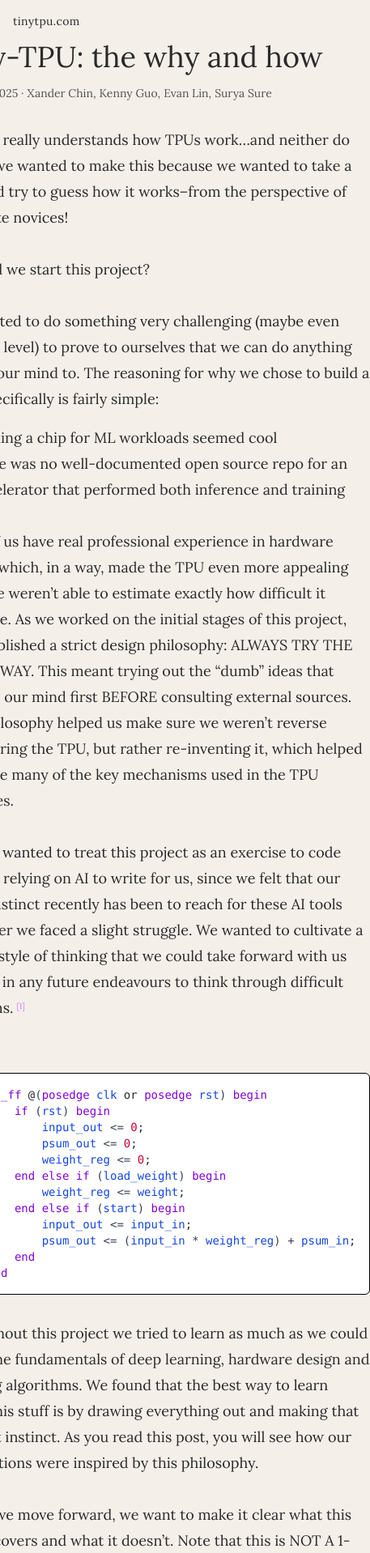
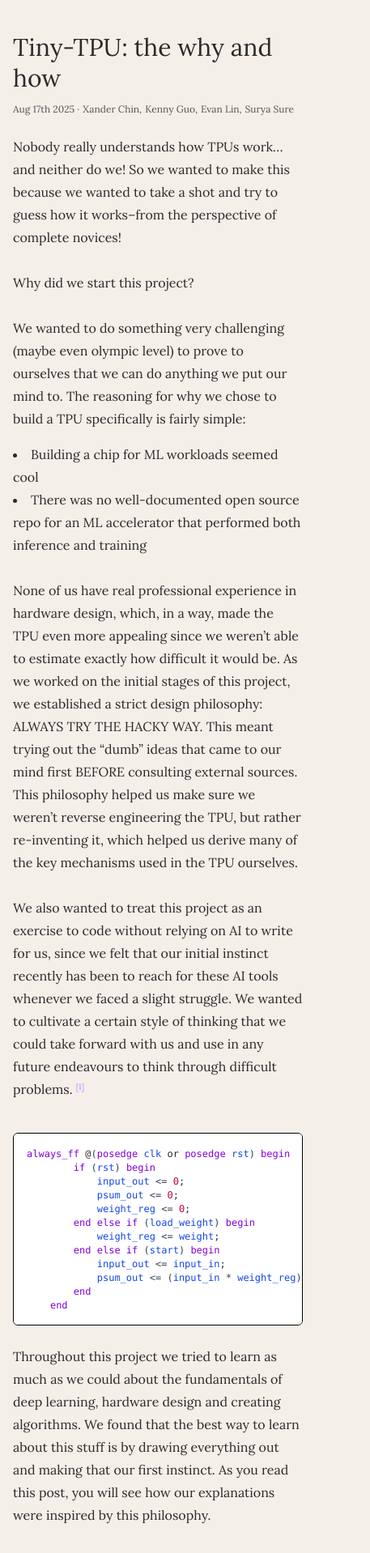
Before and after one commit to tiny-tpu-v2/tinytpu.com, a Next.js app: page / in a window 390 px wide. Shown: the top 1918 px of the page at 81% size, 457 px wide, since content can reach past the window. Built offline with nearby package versions, Linux system fonts and the light colour scheme.

Commit message:
mobile support

```diff
--- a/src/app/layout.js
+++ b/src/app/layout.js
@@ -15,7 +15,7 @@ export default function RootLayout({ children }) {
   return (
     <html lang="en">
       <body className={`${lora.variable} antialiased`}>
-        <div className="fixed top-4 left-4 text-sm tracking-wide">
+        <div className="fixed top-4 left-4 text-sm tracking-wide hidden md:block">
           tinytpu.com
         </div>
         {children}
--- a/src/app/page.js
+++ b/src/app/page.js
@@ -38,13 +38,13 @@ function highlightVerilog(code) {
 
 export default function Home() {
   return (
-    <main className="min-h-screen flex justify-center items-start p-6 pt-12 md:pt-28">
-      <div className="max-w-3xl text-lg leading-8 text-left">
-        <h1 className="text-4xl md:text-5xl leading-tight mb-3">
+    <main className="min-h-screen w-full overflow-x-hidden flex justify-center items-start px-4 sm:px-6 lg:px-8 pt-10 md:pt-28 pb-10 md:pb-14">
+      <div className="w-full max-w-3xl text-base md:text-lg leading-7 md:leading-8 text-left break-words">
+        <h1 className="text-3xl sm:text-4xl md:text-5xl leading-tight mb-3">
           Tiny-TPU: the why and how
         </h1>
         <div className="space-x-4">
-          <p className="text-sm text-neutral-600 mb-8">
+          <p className="text-xs sm:text-sm text-neutral-600 mb-6 sm:mb-8 whitespace-normal break-words">
             Aug 17th 2025 ·
             <a
               href="https://x.com/XanderChin"
@@ -94,7 +94,7 @@ export default function Home() {
           reasoning for why we chose to build a TPU specifically is fairly
           simple:
         </p>
-        <ul className="list-disc list-inside text-left mt-4">
+        <ul className="list-disc list-inside text-left mt-4 break-words">
           <li>Building a chip for ML workloads seemed cool</li>
           <li>
             There was no well-documented open source repo for an ML accelerator
@@ -131,9 +131,9 @@ export default function Home() {
           </sup>
         </p>
 
-        <div className="mt-16 w-full">
+        <div className="mt-10 md:mt-16 w-full">
           <pre
-            className={`${robotoMono.className} border border-black rounded-md bg-white p-4 text-sm md:text-base overflow-x-auto`}
+            className={`${robotoMono.className} border border-black rounded-md bg-white p-4 text-xs sm:text-sm md:text-base overflow-x-auto whitespace-pre md:whitespace-pre-wrap`}
           >
             <code
               dangerouslySetInnerHTML={{
@@ -143,7 +143,7 @@ export default function Home() {
           </pre>
         </div>
 
-        <div className="mt-8">
+        <div className="mt-6 md:mt-8">
           <p>
             Throughout this project we tried to learn as much as we could about
             the fundamentals of deep learning, hardware design and creating
@@ -159,20 +159,20 @@ export default function Home() {
             of the TPU — it is our attempt at re-inventing the TPU ourselves.
           </p>
         </div>
-        <hr className="mt-16 mb-4 border-neutral-200" />
+        <hr className="mt-10 md:mt-16 mb-4 border-neutral-200" />
         <h2 className="text-xs uppercase tracking-wide text-neutral-500">
           Footnotes
         </h2>
-        <p id="fn1" className="text-sm text-neutral-700 mt-2">
+        <p id="fn1" className="text-xs md:text-sm text-neutral-700 mt-2">
           [1] we firmly believe in &quot;how you do anything is how you do
           everything&quot;
         </p>
 
         <footer className="mt-10">
           <ul className="space-y-2">
-            <li className="flex items-center gap-3 text-sm">
+            <li className="flex flex-wrap items-center gap-x-3 gap-y-2 text-sm">
               <span className="text-neutral-800">Xander Chin</span>
-              <div className="flex items-center gap-2">
+              <div className="flex flex-wrap items-center gap-2">
                 <a
                   href="https://x.com/XanderChin"
                   target="_blank"
@@ -183,7 +183,7 @@ export default function Home() {
                   <svg
                     xmlns="http://www.w3.org/2000/svg"
                     viewBox="0 0 24 24"
-                    className="h-4 w-4"
+                    className="h-4 w-4 sm:h-5 sm:w-5"
                     fill="currentColor"
                   >
                     <path d="M23.954 4.569c-.885.392-1.83.656-2.825.775 1.014-.611 1.794-1.574 2.163-2.724-.951.564-2.005.974-3.127 1.195-.897-.959-2.178-1.559-3.594-1.559-2.723 0-4.932 2.21-4.932 4.932 0 .39.045.765.127 1.124-4.094-.205-7.725-2.167-10.159-5.144-.424.722-.666 1.561-.666 2.475 0 1.71.87 3.213 2.188 4.096-.807-.026-1.566-.248-2.228-.616v.061c0 2.385 1.693 4.374 3.946 4.827-.413.111-.849.171-1.296.171-.314 0-.615-.03-.916-.086.631 1.953 2.445 3.377 4.6 3.417-1.68 1.319-3.809 2.105-6.102 2.105-.39 0-.779-.023-1.17-.067 2.189 1.402 4.768 2.221 7.557 2.221 9.054 0 14-7.496 14-13.986 0-.209 0-.423-.015-.637.961-.695 1.8-1.562 2.46-2.549z" />
@@ -197,7 +197,7 @@ export default function Home() {
                   <svg
                     xmlns="http://www.w3.org/2000/svg"
                     viewBox="0 0 24 24"
-                    className="h-4 w-4"
+                    className="h-4 w-4 sm:h-5 sm:w-5"
                     fill="currentColor"
                   >
                     <path d="M2 6.75A2.75 2.75 0 0 1 4.75 4h14.5A2.75 2.75 0 0 1 22 6.75v10.5A2.75 2.75 0 0 1 19.25 20H4.75A2.75 2.75 0 0 1 2 17.25V6.75zm1.5 0v.2l8.3 5.18 8.2-5.18v-.2A1.25 1.25 0 0 0 19.25 5.5H4.75A1.25 1.25 0 0 0 3.5 6.75zm17 2.03-7.56 4.77a2.25 2.25 0 0 1-2.38 0L3.5 8.78v8.47c0 .69.56 1.25 1.25 1.25h14.5c.69 0 1.25-.56 1.25-1.25V8.78z" />
@@ -206,9 +206,9 @@ export default function Home() {
               </div>
             </li>
 
-            <li className="flex items-center gap-3 text-sm">
+            <li className="flex flex-wrap items-center gap-x-3 gap-y-2 text-sm">
               <span className="text-neutral-800">Surya Sure</span>
-              <div className="flex items-center gap-2">
+              <div className="flex flex-wrap items-center gap-2">
                 <a
                   href="https://x.com/suryasure05"
                   target="_blank"
@@ -219,7 +219,7 @@ export default function Home() {
                   <svg
                     xmlns="http://www.w3.org/2000/svg"
                     viewBox="0 0 24 24"
-                    className="h-4 w-4"
+                    className="h-4 w-4 sm:h-5 sm:w-5"
                     fill="currentColor"
                   >
                     <path d="M23.954 4.569c-.885.392-1.83.656-2.825.775 1.014-.611 1.794-1.574 2.163-2.724-.951.564-2.005.974-3.127 1.195-.897-.959-2.178-1.559-3.594-1.559-2.723 0-4.932 2.21-4.932 4.932 0 .39.045.765.127 1.124-4.094-.205-7.725-2.167-10.159-5.144-.424.722-.666 1.561-.666 2.475 0 1.71.87 3.213 2.188 4.096-.807-.026-1.566-.248-2.228-.616v.061c0 2.385 1.693 4.374 3.946 4.827-.413.111-.849.171-1.296.171-.314 0-.615-.03-.916-.086.631 1.953 2.445 3.377 4.6 3.417-1.68 1.319-3.809 2.105-6.102 2.105-.39 0-.779-.023-1.17-.067 2.189 1.402 4.768 2.221 7.557 2.221 9.054 0 14-7.496 14-13.986 0-.209 0-.423-.015-.637.961-.695 1.8-1.562 2.46-2.549z" />
@@ -233,7 +233,7 @@ export default function Home() {
                   <svg
                     xmlns="http://www.w3.org/2000/svg"
                     viewBox="0 0 24 24"
-                    className="h-4 w-4"
+                    className="h-4 w-4 sm:h-5 sm:w-5"
                     fill="currentColor"
                   >
                     <path d="M2 6.75A2.75 2.75 0 0 1 4.75 4h14.5A2.75 2.75 0 0 1 22 6.75v10.5A2.75 2.75 0 0 1 19.25 20H4.75A2.75 2.75 0 0 1 2 17.25V6.75zm1.5 0v.2l8.3 5.18 8.2-5.18v-.2A1.25 1.25 0 0 0 19.25 5.5H4.75A1.25 1.25 0 0 0 3.5 6.75zm17 2.03-7.56 4.77a2.25 2.25 0 0 1-2.38 0L3.5 8.78v8.47c0 .69.56 1.25 1.25 1.25h14.5c.69 0 1.25-.56 1.25-1.25V8.78z" />
@@ -242,9 +242,9 @@ export default function Home() {
               </div>
             </li>
 
-            <li className="flex items-center gap-3 text-sm">
+            <li className="flex flex-wrap items-center gap-x-3 gap-y-2 text-sm">
               <span className="text-neutral-800">Evan Lin</span>
-              <div className="flex items-center gap-2">
+              <div className="flex flex-wrap items-center gap-2">
                 <a
                   href="https://x.com/evanliin"
                   target="_blank"
@@ -255,7 +255,7 @@ export default function Home() {
                   <svg
                     xmlns="http://www.w3.org/2000/svg"
                     viewBox="0 0 24 24"
-                    className="h-4 w-4"
+                    className="h-4 w-4 sm:h-5 sm:w-5"
                     fill="currentColor"
                   >
                     <path d="M23.954 4.569c-.885.392-1.83.656-2.825.775 1.014-.611 1.794-1.574 2.163-2.724-.951.564-2.005.974-3.127 1.195-.897-.959-2.178-1.559-3.594-1.559-2.723 0-4.932 2.21-4.932 4.932 0 .39.045.765.127 1.124-4.094-.205-7.725-2.167-10.159-5.144-.424.722-.666 1.561-.666 2.475 0 1.71.87 3.213 2.188 4.096-.807-.026-1.566-.248-2.228-.616v.061c0 2.385 1.693 4.374 3.946 4.827-.413.111-.849.171-1.296.171-.314 0-.615-.03-.916-.086.631 1.953 2.445 3.377 4.6 3.417-1.68 1.319-3.809 2.105-6.102 2.105-.39 0-.779-.023-1.17-.067 2.189 1.402 4.768 2.221 7.557 2.221 9.054 0 14-7.496 14-13.986 0-.209 0-.423-.015-.637.961-.695 1.8-1.562 2.46-2.549z" />
@@ -269,7 +269,7 @@ export default function Home() {
                   <svg
                     xmlns="http://www.w3.org/2000/svg"
                     viewBox="0 0 24 24"
-                    className="h-4 w-4"
+                    className="h-4 w-4 sm:h-5 sm:w-5"
                     fill="currentColor"
                   >
                     <path d="M2 6.75A2.75 2.75 0 0 1 4.75 4h14.5A2.75 2.75 0 0 1 22 6.75v10.5A2.75 2.75 0 0 1 19.25 20H4.75A2.75 2.75 0 0 1 2 17.25V6.75zm1.5 0v.2l8.3 5.18 8.2-5.18v-.2A1.25 1.25 0 0 0 19.25 5.5H4.75A1.25 1.25 0 0 0 3.5 6.75zm17 2.03-7.56 4.77a2.25 2.25 0 0 1-2.38 0L3.5 8.78v8.47c0 .69.56 1.25 1.25 1.25h14.5c.69 0 1.25-.56 1.25-1.25V8.78z" />
@@ -278,9 +278,9 @@ export default function Home() {
               </div>
             </li>
 
-            <li className="flex items-center gap-3 text-sm">
+            <li className="flex flex-wrap items-center gap-x-3 gap-y-2 text-sm">
               <span className="text-neutral-800">Kenny Guo</span>
-              <div className="flex items-center gap-2">
+              <div className="flex flex-wrap items-center gap-2">
                 <a
                   href="https://x.com/kennykgguo"
                   target="_blank"
@@ -291,7 +291,7 @@ export default function Home() {
                   <svg
                     xmlns="http://www.w3.org/2000/svg"
                     viewBox="0 0 24 24"
-                    className="h-4 w-4"
+                    className="h-4 w-4 sm:h-5 sm:w-5"
                     fill="currentColor"
                   >
                     <path d="M23.954 4.569c-.885.392-1.83.656-2.825.775 1.014-.611 1.794-1.574 2.163-2.724-.951.564-2.005.974-3.127 1.195-.897-.959-2.178-1.559-3.594-1.559-2.723 0-4.932 2.21-4.932 4.932 0 .39.045.765.127 1.124-4.094-.205-7.725-2.167-10.159-5.144-.424.722-.666 1.561-.666 2.475 0 1.71.87 3.213 2.188 4.096-.807-.026-1.566-.248-2.228-.616v.061c0 2.385 1.693 4.374 3.946 4.827-.413.111-.849.171-1.296.171-.314 0-.615-.03-.916-.086.631 1.953 2.445 3.377 4.6 3.417-1.68 1.319-3.809 2.105-6.102 2.105-.39 0-.779-.023-1.17-.067 2.189 1.402 4.768 2.221 7.557 2.221 9.054 0 14-7.496 14-13.986 0-.209 0-.423-.015-.637.961-.695 1.8-1.562 2.46-2.549z" />
@@ -305,7 +305,7 @@ export default function Home() {
                   <svg
                     xmlns="http://www.w3.org/2000/svg"
                     viewBox="0 0 24 24"
-                    className="h-4 w-4"
+                    className="h-4 w-4 sm:h-5 sm:w-5"
                     fill="currentColor"
                   >
                     <path d="M2 6.75A2.75 2.75 0 0 1 4.75 4h14.5A2.75 2.75 0 0 1 22 6.75v10.5A2.75 2.75 0 0 1 19.25 20H4.75A2.75 2.75 0 0 1 2 17.25V6.75zm1.5 0v.2l8.3 5.18 8.2-5.18v-.2A1.25 1.25 0 0 0 19.25 5.5H4.75A1.25 1.25 0 0 0 3.5 6.75zm17 2.03-7.56 4.77a2.25 2.25 0 0 1-2.38 0L3.5 8.78v8.47c0 .69.56 1.25 1.25 1.25h14.5c.69 0 1.25-.56 1.25-1.25V8.78z" />
```
